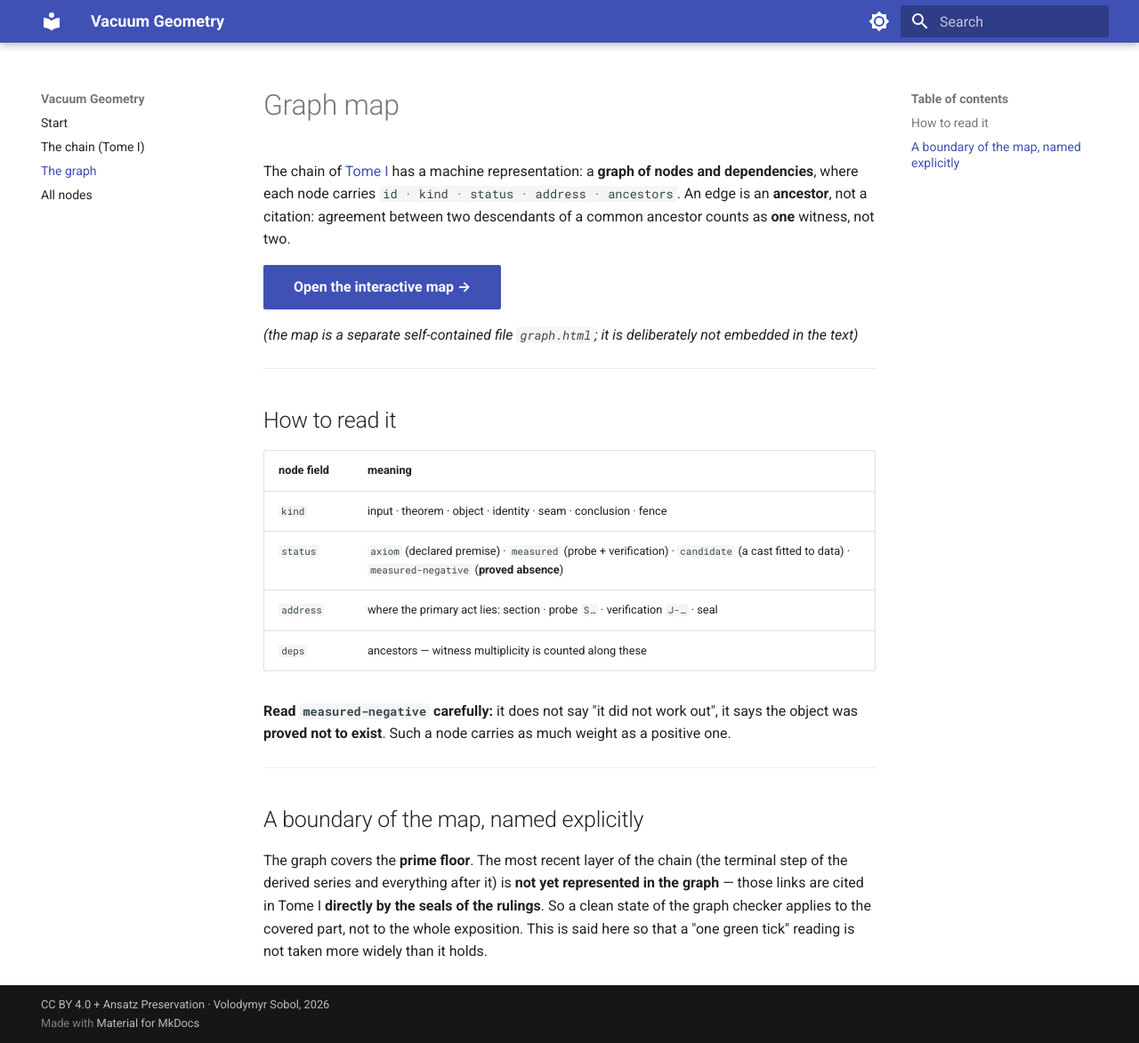
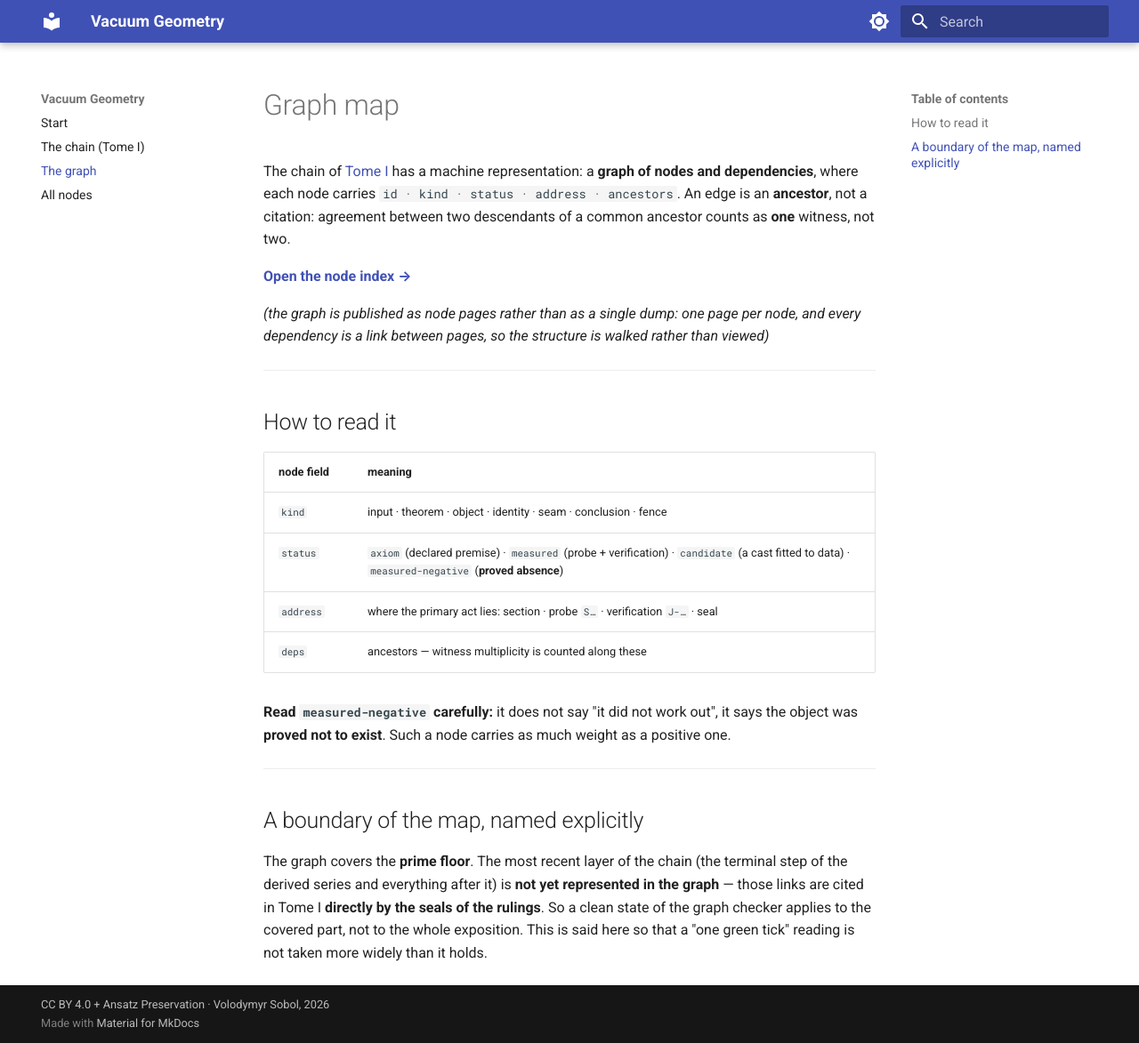
Before and after one commit to Quasi-1981/vacuum-geometry, an MkDocs documentation site: the page built from docs/graph.md, in a window 1280 px wide and 1173 px high. Shown: the whole window at 89% size. Built offline with MkDocs 1.6.1 and Material for MkDocs 9.7.7, drawn with Linux system fonts in a browser that asks for light colours.

Commit message:
Graph page: replace the dead interactive-map button with the node index
The page advertised a self-contained `graph.html` dump that is deliberately not
published: the graph ships as node pages instead, one page per node, with every
dependency rendered as a link between pages. The button was written as raw HTML,
so neither the markdown link audit nor `mkdocs --strict` saw that its target did
not exist, and the published page carried a 404.

The button is now an ordinary markdown link to the node index, which is the
published projection of the graph. No raw HTML links remain in the publication.

Co-Authored-By: Claude Opus 4.8 <noreply@anthropic.com>
Co-Authored-By: Claude Fable 5 <noreply@anthropic.com>
Co-Authored-By: Claude Sonnet 4.6 <noreply@anthropic.com>
Co-Authored-By: Claude Opus 5 <noreply@anthropic.com>

```diff
--- a/docs/graph.md
+++ b/docs/graph.md
@@ -5,9 +5,10 @@ dependencies**, where each node carries `id · kind · status · address · ance
 **ancestor**, not a citation: agreement between two descendants of a common ancestor counts as
 **one** witness, not two.
 
-<p><a class="md-button md-button--primary" href="graph.html">Open the interactive map →</a></p>
+**[Open the node index →](theorems/index.md)**
 
-*(the map is a separate self-contained file `graph.html`; it is deliberately not embedded in the text)*
+*(the graph is published as node pages rather than as a single dump: one page per node, and every
+dependency is a link between pages, so the structure is walked rather than viewed)*
 
 ---
 
```
